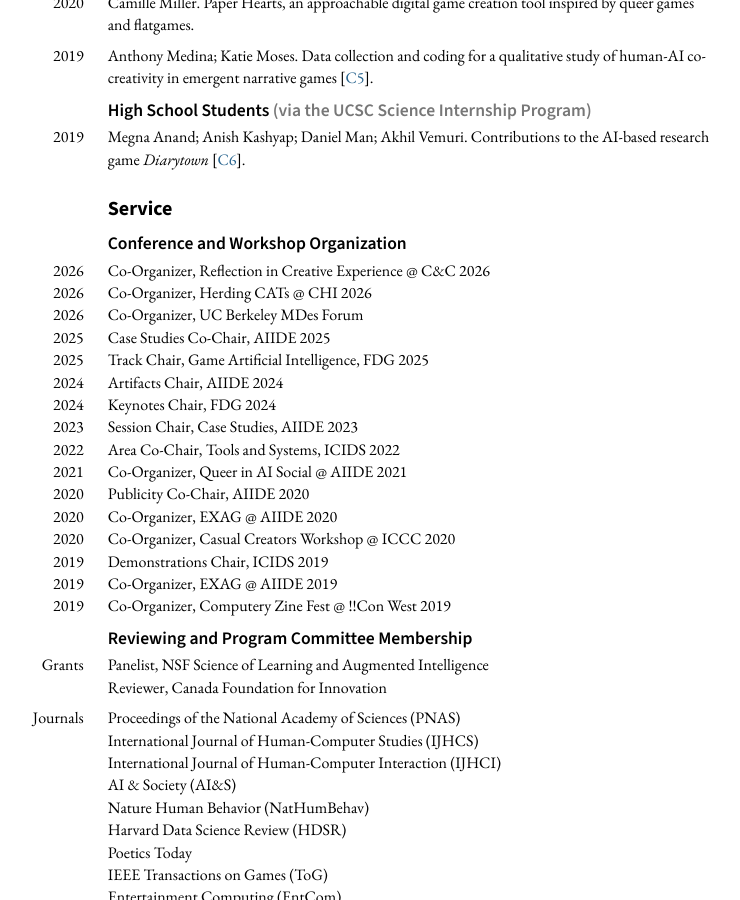
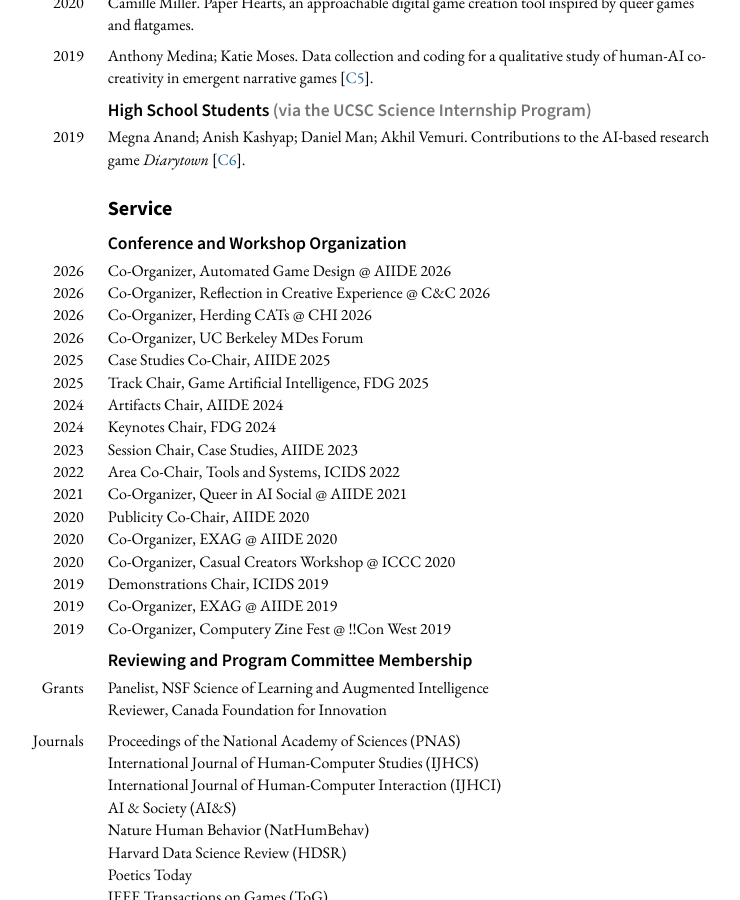
Before and after one commit to mkremins/mkremins.github.io, a Jekyll site: the page built from cv/index.html, in a window 1280 px wide and 900 px high, scrolled down 14985 px. Shown: the whole window, without its empty margins (275-1015 px from the left). Built offline with Jekyll 4.4.1, drawn with Linux system fonts in a browser that asks for light colours.

Commit message:
Add AIIDE 2026 AGD workshop organizing

```diff
--- a/cv/index.html
+++ b/cv/index.html
@@ -495,6 +495,10 @@ layout: null
       <div class="oneline-entries">
         <div class="dated-entry">
           <div class="dated-date">2026</div>
+          <div class="dated-content">Co-Organizer, Automated Game Design @ AIIDE 2026</div>
+        </div>
+        <div class="dated-entry">
+          <div class="dated-date">2026</div>
           <div class="dated-content">Co-Organizer, Reflection in Creative Experience @ C&C 2026</div>
         </div>
         <div class="dated-entry">
```
